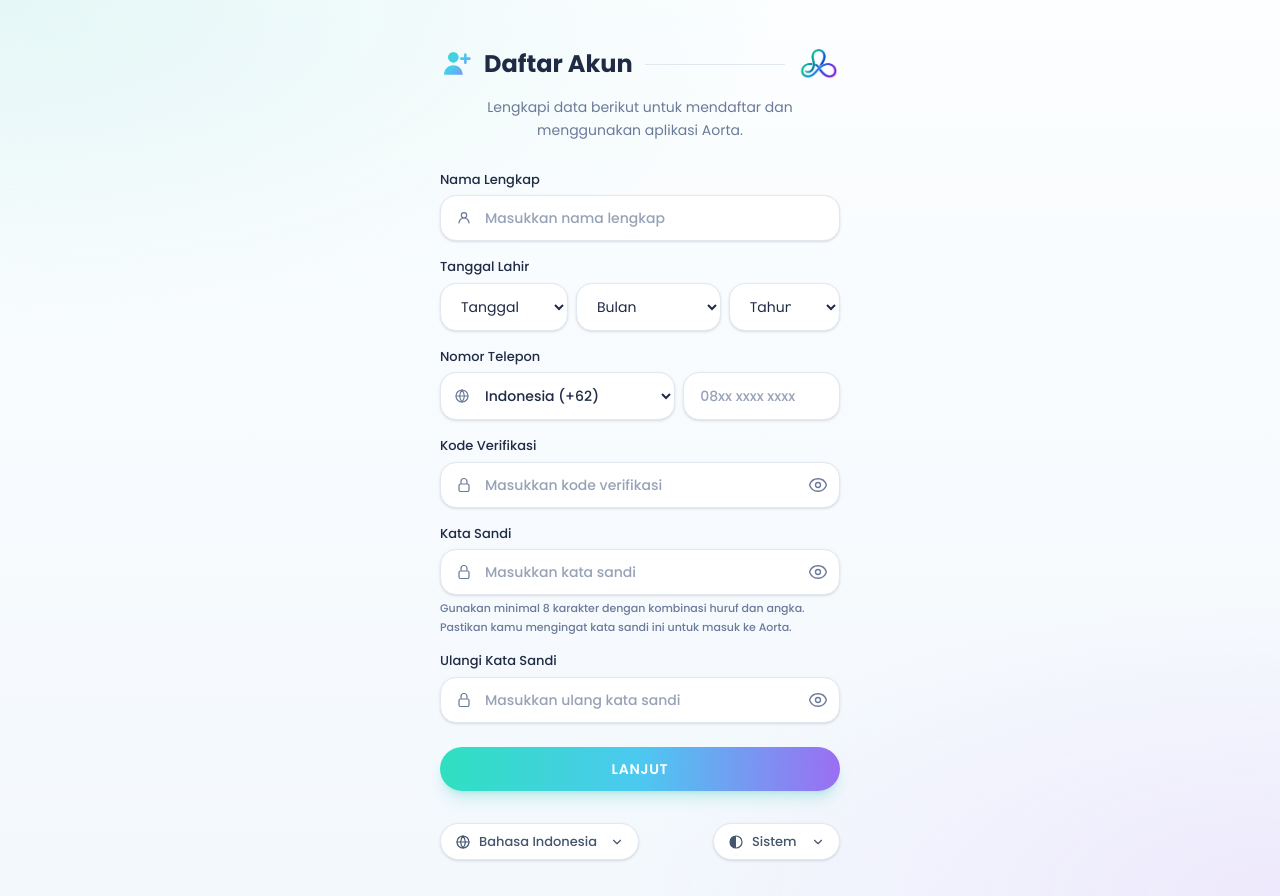
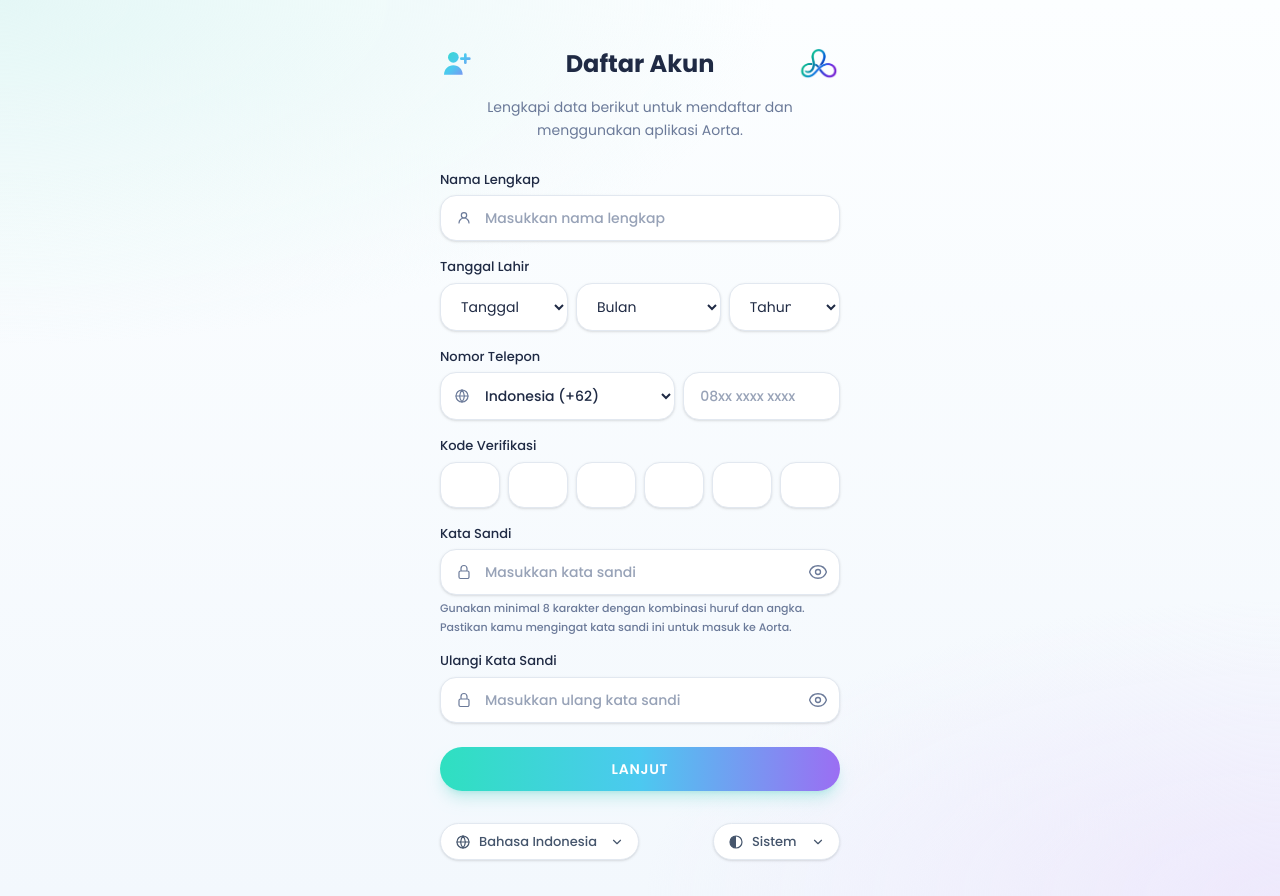
Before and after one commit to rayaadhary/app-universe-aorta, a Vue app: page /daftar in a window 1280 px wide. Built offline with nearby package versions, Linux system fonts and the light colour scheme.

Commit message:
fix: verifikasi otp

```diff
--- a/src/pages/Register.vue
+++ b/src/pages/Register.vue
@@ -11,10 +11,10 @@ const years = Array.from({ length: 90 }, (_, i) => new Date().getFullYear() - i)
     <main
         class="relative mx-auto flex min-h-dvh w-full max-w-md flex-col px-6 pt-12 pb-9 text-center"
     >
-        <div class="flex items-center gap-3">
+        <div class="grid grid-cols-[1fr_auto_1fr] items-center gap-3">
             <svg
                 viewBox="0 0 24 24"
-                class="h-8 w-8 shrink-0"
+                class="h-8 w-8 shrink-0 justify-self-start"
                 fill="none"
                 aria-hidden="true"
             >
@@ -31,12 +31,11 @@ const years = Array.from({ length: 90 }, (_, i) => new Date().getFullYear() - i)
                 />
             </svg>
             <h1
-                class="text-2xl font-bold text-ink dark:text-white"
+                class="text-center text-2xl font-bold text-ink dark:text-white"
             >
                 {{ t("registerHeading") }}
             </h1>
-            <span class="h-px flex-1 bg-slate-200 dark:bg-white/15"></span>
-            <img :src="logo" alt="AORTA" class="h-8 w-auto shrink-0" />
+            <img :src="logo" alt="AORTA" class="h-8 w-auto justify-self-end" />
         </div>
 
         <p class="mt-4 text-sm leading-relaxed text-muted dark:text-slate-400">
@@ -147,16 +146,23 @@ const years = Array.from({ length: 90 }, (_, i) => new Date().getFullYear() - i)
                 </span>
             </label>
 
-            <label
-                class="block text-[13px] font-medium text-ink dark:text-white"
-            >
-                {{ t("fOtp") }}
-                <SecureInput
-                    class="mt-1.5"
-                    :placeholder="t('phOtp')"
-                    autocomplete="one-time-code"
-                />
-            </label>
+            <div>
+                <p class="text-[13px] font-medium text-ink dark:text-white">
+                    {{ t("fOtp") }}
+                </p>
+                <div class="mt-1.5 grid grid-cols-6 gap-2">
+                    <input
+                        v-for="i in 6"
+                        :key="i"
+                        type="text"
+                        inputmode="numeric"
+                        pattern="[0-9]*"
+                        maxlength="1"
+                        class="field text-center"
+                        :aria-label="`${t('fOtp')} ${i}`"
+                    />
+                </div>
+            </div>
 
             <label
                 class="block text-[13px] font-medium text-ink dark:text-white"
```
